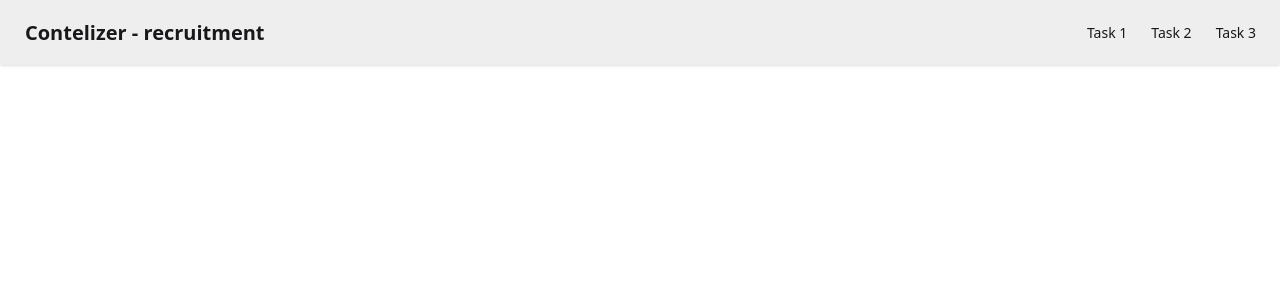
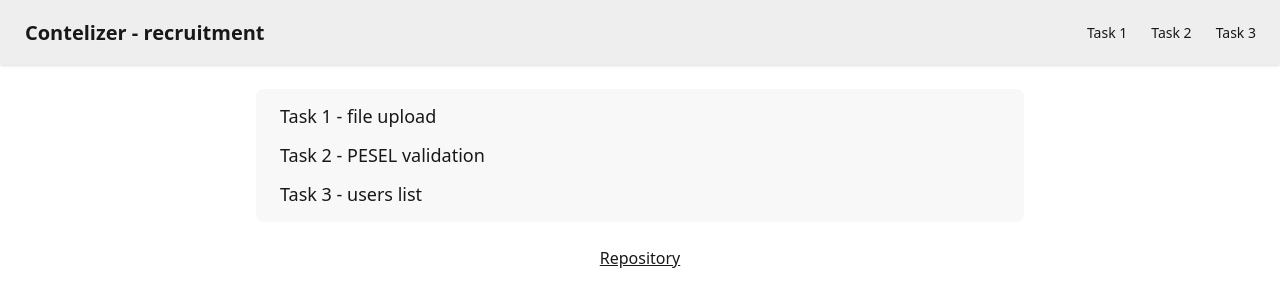
Before and after one commit to mwawrzen/contelizer-recruitment, a React (Vite) app: page / in a window 1280 px wide. Shown: the top 306 px of the page. Built offline with nearby package versions, Linux system fonts and the light colour scheme.

Commit message:
feat: create home page

```diff
--- a/src/main.tsx
+++ b/src/main.tsx
@@ -2,6 +2,7 @@ import { StrictMode } from 'react'
 import { createRoot } from 'react-dom/client'
 import { BrowserRouter, Route, Routes } from 'react-router';
 
+import Layout from '@/pages/Layout';
 import Home from '@/pages/Home';
 import FileFormPage from '@/pages/FileFormPage';
 import PeselPage from '@/pages/PeselPage';
@@ -13,7 +14,8 @@ createRoot(document.getElementById('root')!).render(
   <StrictMode>
     <BrowserRouter>
       <Routes>
-        <Route path="/" element={<Home />}>
+        <Route element={<Layout />}>
+          <Route path="/" element={<Home />} />
           <Route path="/file" element={<FileFormPage />} />
           <Route path="/pesel" element={<PeselPage />} />
           <Route path="/users" element={<UsersPage />} />
--- a/src/pages/Home.tsx
+++ b/src/pages/Home.tsx
@@ -1,19 +1,21 @@
-import { Outlet } from "react-router";
-import { QueryClient, QueryClientProvider } from "@tanstack/react-query";
-import Navbar from "@/components/Navbar";
-
-const queryClient = new QueryClient();
+import { NavLink } from "react-router";
 
 function Home() {
   return (
-    <>
-    <QueryClientProvider client={queryClient}>
-      <Navbar />
-      <main className="flex justify-center p-6">
-        <Outlet />
-      </main>
-      </QueryClientProvider>
-    </>
+    <section className="flex flex-col items-center w-full">
+      <ul className="menu menu-lg bg-base-200 rounded-box w-11/12 max-w-3xl">
+        <li><NavLink to="/file">Task 1 - file upload</NavLink></li>
+        <li><NavLink to="/pesel">Task 2 - PESEL validation</NavLink></li>
+        <li><NavLink to="/users">Task 3 - users list</NavLink></li>
+      </ul>
+      <a
+        className="link m-6"
+        href="https://github.com/mwawrzen/contelizer-recruitment"
+        target="_blank"
+      >
+        Repository
+      </a>
+    </section>
   );
 }
 
--- /dev/null
+++ b/src/pages/Layout.tsx
@@ -0,0 +1,20 @@
+import { Outlet } from "react-router";
+import { QueryClient, QueryClientProvider } from "@tanstack/react-query";
+import Navbar from "@/components/Navbar";
+
+const queryClient = new QueryClient();
+
+function Layout() {
+  return (
+    <>
+    <QueryClientProvider client={queryClient}>
+      <Navbar />
+      <main className="flex justify-center p-6">
+        <Outlet />
+      </main>
+      </QueryClientProvider>
+    </>
+  );
+}
+
+export default Layout;
```
